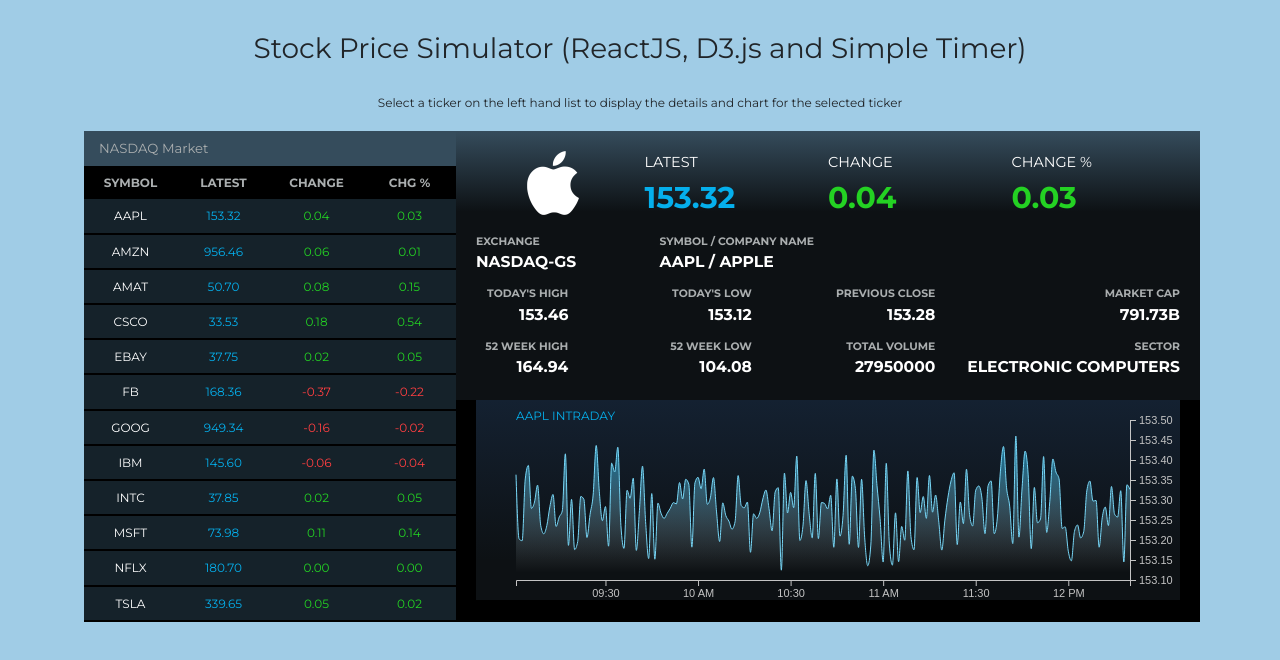
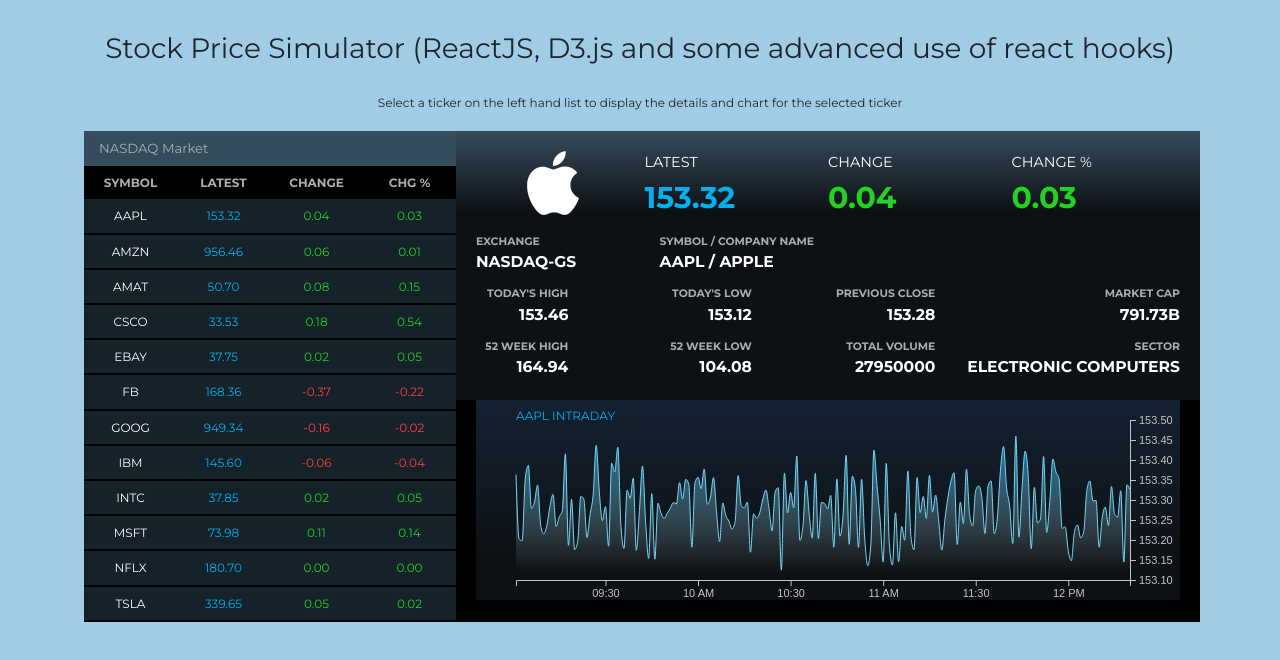
Before and after one commit to liam-grossmann/stock-prices-react, a React (Vite) app: page / in a window 1280 px wide. Shown: the top 660 px of the page. Built offline with nearby package versions, Linux system fonts and the light colour scheme.

Commit message:
Tidy code. Comment use of hooks

```diff
--- a/src/App.tsx
+++ b/src/App.tsx
@@ -4,7 +4,7 @@
 export default function App() {
   return (
     <div className="App">
-      <div> <h3>Stock Price Simulator (ReactJS, D3.js and Simple Timer)</h3></div>
+      <div> <h3>Stock Price Simulator (ReactJS, D3.js and some advanced use of react hooks)</h3></div>
       <br/>
       <div>Select a ticker on the left hand list to display the details and chart for the selected ticker</div>
       <br/>
```
